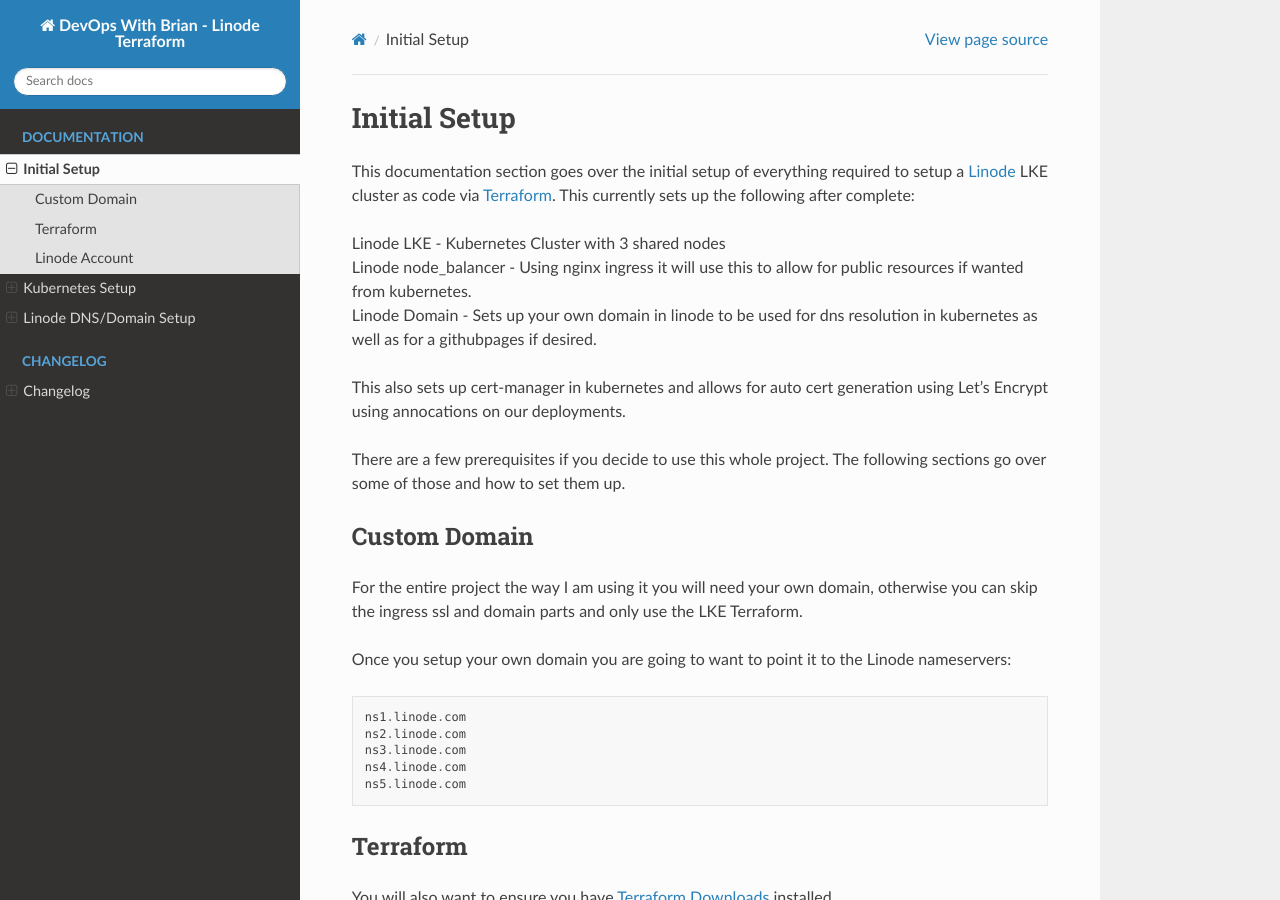
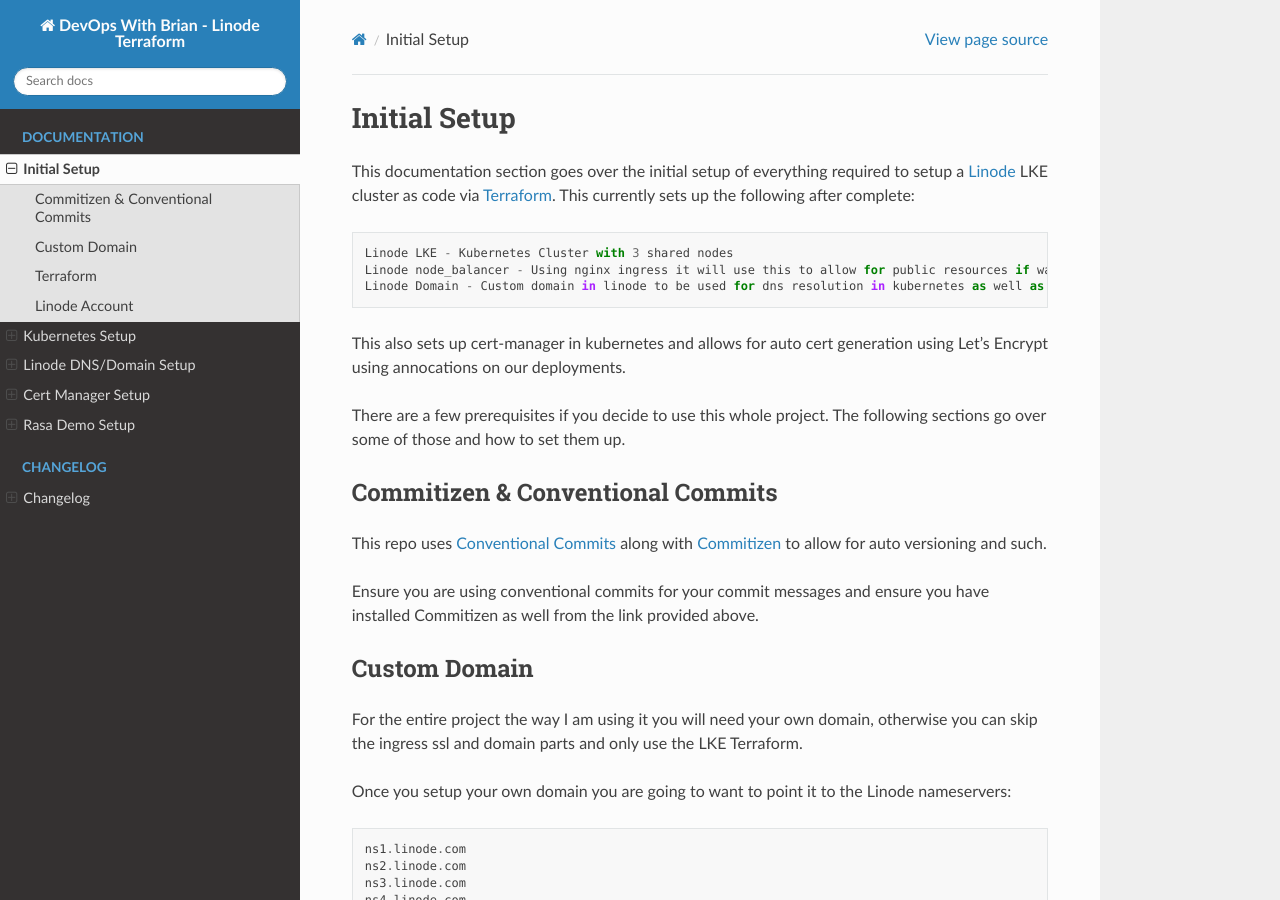
Before and after one commit to DevOps-With-Brian/linode-terraform-kubernetes, a Sphinx documentation site: the page built from docs/initial_setup.rst, in a window 1280 px wide and 900 px high. Built offline with Sphinx 7.4.7 and the Read the Docs theme 2.0.0, drawn with Linux system fonts in a browser that asks for light colours.

```diff
--- a/docs/index.rst
+++ b/docs/index.rst
@@ -25,6 +25,8 @@ This also sets up cert-manager in kubernetes and allows for auto cert generation
    initial_setup
    kubernetes_setup
    dns_domain_setup
+   cert_manager_setup
+   rasa_demo_setup
 
 .. toctree::
    :maxdepth: 1
--- a/docs/initial_setup.rst
+++ b/docs/initial_setup.rst
@@ -1,16 +1,21 @@
 **************
 Initial Setup
 **************
-This documentation section goes over the initial setup of everything required to setup a `Linode <https://linode.com/>`_ LKE cluster as code via `Terraform <https://www.terraform.io/>`_.  This currently sets up the following after complete:
+This documentation section goes over the initial setup of everything required to setup a `Linode <https://linode.com/>`_ LKE cluster as code via `Terraform <https://www.terraform.io/>`_.  This currently sets up the following after complete::
 
-| Linode LKE - Kubernetes Cluster with 3 shared nodes
-| Linode node_balancer - Using nginx ingress it will use this to allow for public resources if wanted from kubernetes.
-| Linode Domain - Sets up your own domain in linode to be used for dns resolution in kubernetes as well as for a githubpages if desired.
+ Linode LKE - Kubernetes Cluster with 3 shared nodes
+ Linode node_balancer - Using nginx ingress it will use this to allow for public resources if wanted from kubernetes.
+ Linode Domain - Custom domain in linode to be used for dns resolution in kubernetes as well as for a githubpages if desired.
 
 This also sets up cert-manager in kubernetes and allows for auto cert generation using Let's Encrypt using annocations on our deployments.
 
 There are a few prerequisites if you decide to use this whole project.  The following sections go over some of those and how to set them up.
 
+Commitizen & Conventional Commits
+---------------------------------
+This repo uses `Conventional Commits <https://www.conventionalcommits.org/en/v1.0.0/>`_ along with `Commitizen <https://commitizen-tools.github.io/commitizen/>`_ to allow for auto versioning and such.
+
+Ensure you are using conventional commits for your commit messages and ensure you have installed Commitizen as well from the link provided above.
 
 Custom Domain
 -------------
```
Also changed, not shown: README.md (+2 -0 lines), docs/cert_manager_setup.rst (added, +65 -0 lines), docs/kubernetes_setup.rst (+10 -0 lines), docs/rasa_demo_setup.rst (added, +31 -0 lines).
